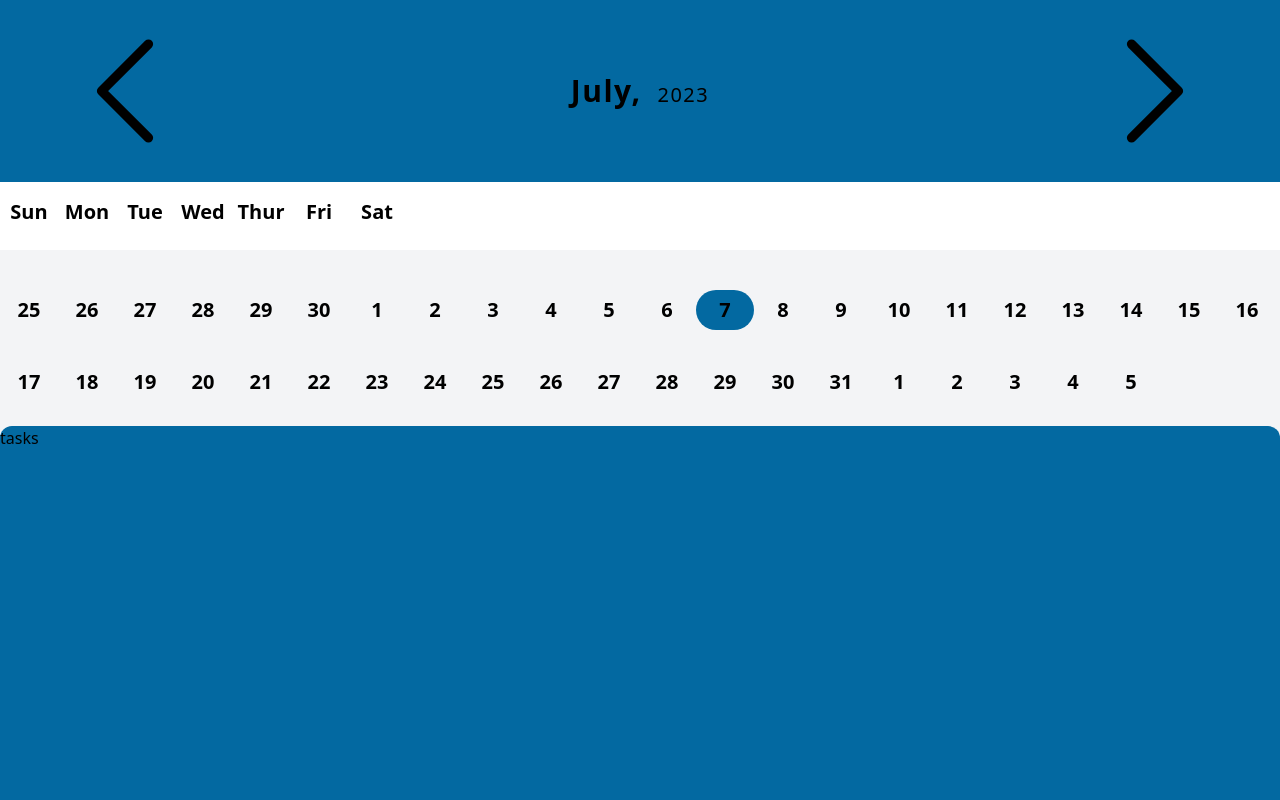
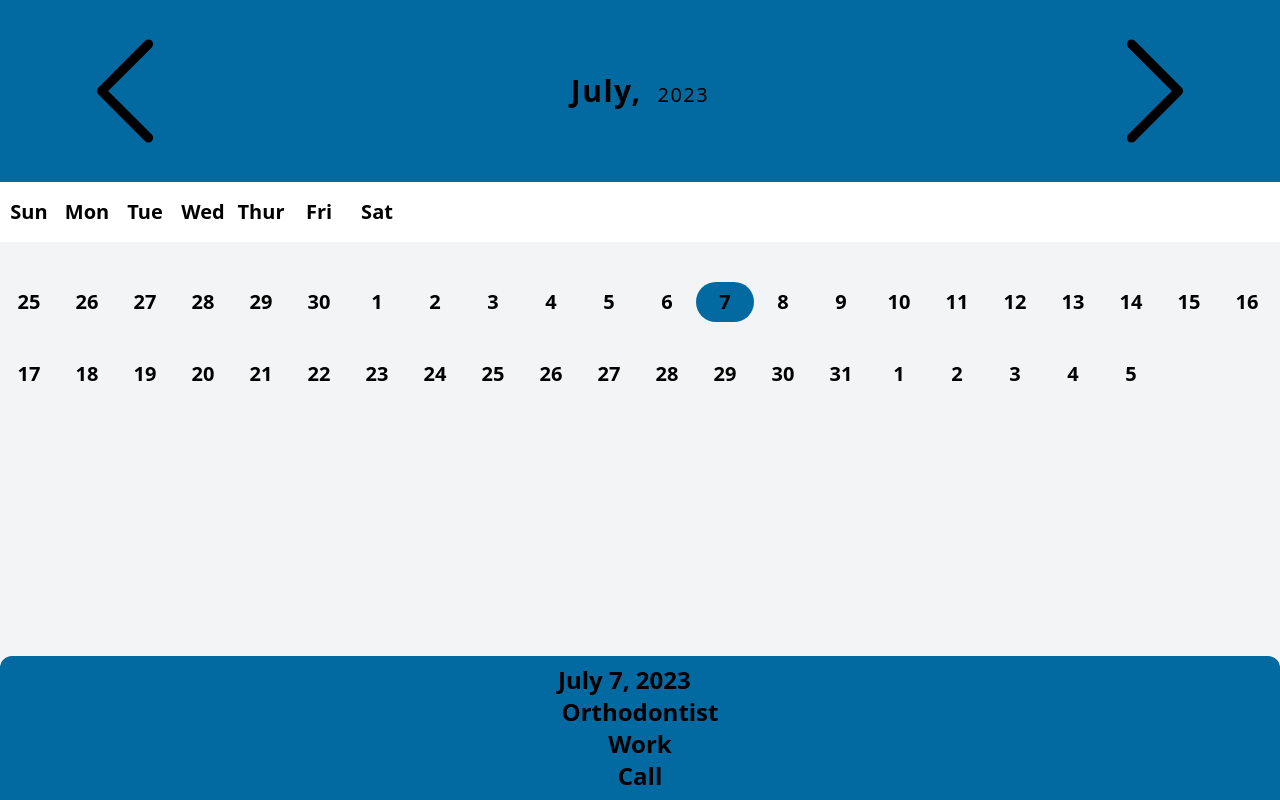
Before and after one commit to Parker-Archibald/favorite_components, a Next.js app: page /Calendar in a window 1280 px wide. Built offline with nearby package versions, Linux system fonts and the light colour scheme.

Commit message:
calendar reminders

```diff
--- /dev/null
+++ b/Atoms/CalendarAtom.js
@@ -0,0 +1,6 @@
+import {atom} from 'recoil';
+
+export const calendarState = atom({
+    key: 'calendarState',
+    default: false
+})
--- a/pages/Calendar.js
+++ b/pages/Calendar.js
@@ -1,5 +1,7 @@
 import {ChevronLeftIcon, ChevronRightIcon} from '@heroicons/react/24/outline';
 import { useEffect, useState } from 'react';
+import { useRecoilState } from 'recoil';
+import { calendarState } from '@/Atoms/CalendarAtom';
 
 const Calendar = () => {
 
@@ -8,7 +10,7 @@ const Calendar = () => {
     ]
 
     // Colors for each month
-    let colors = [
+    const colors = [
         'bg-blue-200',
         'bg-pink-600',
         'bg-green-600',
@@ -23,6 +25,13 @@ const Calendar = () => {
         'bg-red-600'
     ]
 
+    const reminders = [
+        'Orthodontist',
+        'Work',
+        'Call'
+    ]
+
+    const [calendarStateAtom, setCalendarStateAtom] = useRecoilState(calendarState)
     const date = new Date()
     const [year, setYear] = useState(date.getFullYear())
     const [month, setMonth] = useState(date.getMonth())
@@ -64,7 +73,14 @@ const Calendar = () => {
             setFirstDayOfNextMonth(new Date(year, month - 1, lastDayOfPreviousMonth).getDay())
             setSelectedDay(date.getDate() -100)
             setColor(colors[month - 1])
-            setMonth(month - 1);
+            if(month - 1 < 0) {
+                setMonth(11);
+                setColor(colors[11])
+                setYear(year - 1)
+            }
+            else {
+                setMonth(month - 1)
+            }
         }
         else if(e.target.id === 'plus'){
             setLastDayOfMonth(new Date(year, month, 0).getDate());
@@ -73,7 +89,14 @@ const Calendar = () => {
             setFirstDayOfNextMonth(new Date(year, month + 1, lastDayOfPreviousMonth).getDay())
             setSelectedDay(date.getDate() -100)
             setColor(colors[month + 1])
-            setMonth(month + 1);
+            if(month + 1 > 11) {
+                setMonth(0);
+                setColor(colors[0])
+                setYear(year + 1)
+            }
+            else {
+                setMonth(month + 1);
+            }
         }
         else {
             return;
@@ -85,16 +108,29 @@ const Calendar = () => {
         setSelectedDay(e.target.id - firstDayOfMonth)
     }
 
+    //opens day schedule
+    const openDaySchedule = () => {
+            if(calendarStateAtom === false) {
+                document.getElementById('calendarModal').style.height = '400px'
+                setCalendarStateAtom(true)
+            }
+    }
+
+    const closeDaySchedule = () => {
+        document.getElementById('calendarModal').style.height = '100px'
+        setCalendarStateAtom(false)
+    }
+
     return (
-        <div>
-            <div className=" flex flex-col w-screen overflow-none h-screen overflow-hidden">
+        <div className='bg-gray-100'>
+            <div className="flex flex-col w-screen overflow-none h-screen overflow-hidden">
                 <div className={`flex space-x-[40px] items-center justify-center p-4 ${color} w-full`}>
                     <ChevronLeftIcon id='minus' className='w-[150px]' onClick={handleChangeMonth}/>
                     <div className='text-3xl font-bold tracking-wider flex w-[800px] justify-center'>{months[month]}, <div className='text-xl mt-2 ml-4 font-normal'>{year}</div></div>
                     <ChevronRightIcon id='plus' className='w-[150px] font-bold' onClick={handleChangeMonth}/>
                 </div>
                 {/* Days of week */}
-                <div className='flex pt-4 text-xl font-bold w-full flex-wrap'>
+                <div className='flex py-4 text-xl font-bold w-full flex-wrap bg-white'>
                     <div className='w-[58px] text-center'>Sun</div>
                     <div className='w-[58px] text-center'>Mon</div>
                     <div className='w-[58px] text-center'>Tue</div>
@@ -104,20 +140,31 @@ const Calendar = () => {
                     <div className='w-[58px] text-center'>Sat</div>
                 </div>
                 {/* Days of month */}
-                <div className='flex mt-6 text-xl font-bold w-full flex-wrap gap-y-8 bg-gray-100 py-10'>
+                <div className='flex text-xl font-bold w-full flex-wrap gap-y-8 py-10'>
                     {/* map through number of days to display days */}
                     {numberOfDays.map((day, i) => (
                         (selectedDay + firstDayOfMonth - 1) === i ? (
-                            <div className={`w-[58px] flex justify-center ${color} rounded-full`}><div id={i + 1} className=' rounded-full w-10 h-10 flex justify-center items-center'>{day}</div></div>
+                            <div key={i} className={`w-[58px] flex justify-center ${color} rounded-full`}><div id={i + 1} className=' rounded-full w-10 h-10 flex justify-center items-center'>{day}</div></div>
                         ) : (
-                            <div className='w-[58px] flex justify-center'><div id={i + 1} className=' rounded-full w-10 h-10 flex justify-center items-center' onClick={handleClick}>{day}</div></div>
+                            <div key={i} className='w-[58px] flex justify-center'><div id={i + 1} className=' rounded-full w-10 h-10 flex justify-center items-center' onClick={handleClick}>{day}</div></div>
                         )
                     ))}
                 </div>
                 {/* Tasks for each day */}
-                <div className={`${color} rounded-xl h-[50%] -my-4`}>
-                    tasks
-                </div>
+                    <div className='fixed bottom-0 w-screen -mb-6 transition-height ease-in-out duration-800' onClick={openDaySchedule}>
+                        <div id='calendarModal' className={`${color} rounded-xl p-2 pb-8 text-center mt-4 text-2xl font-bold flex flex-col`} onClick={openDaySchedule}>
+                            <div className='flex '>
+                                <div className='text-center pl-8 w-[95%]'>{months[month]} {selectedDay}, {year}</div>
+                                {calendarStateAtom === true && <div onClick={closeDaySchedule} className=''>X</div>}
+                            </div>
+                            <ul>
+                                {reminders.map(reminder => (
+                                    <li>{reminder}</li>
+                                ))}
+                            </ul>
+                        </div>
+
+                    </div>
             </div>
         </div>
     )
--- a/tailwind.config.js
+++ b/tailwind.config.js
@@ -13,6 +13,9 @@ module.exports = {
           'conic-gradient(from 180deg at 50% 50%, var(--tw-gradient-stops))',
           calculatorBG: "url(../public/gradientbackground.jpg)",
       },
+      transitionProperty: {
+        'height': 'height'
+      }
     },
   },
   plugins: [
```
